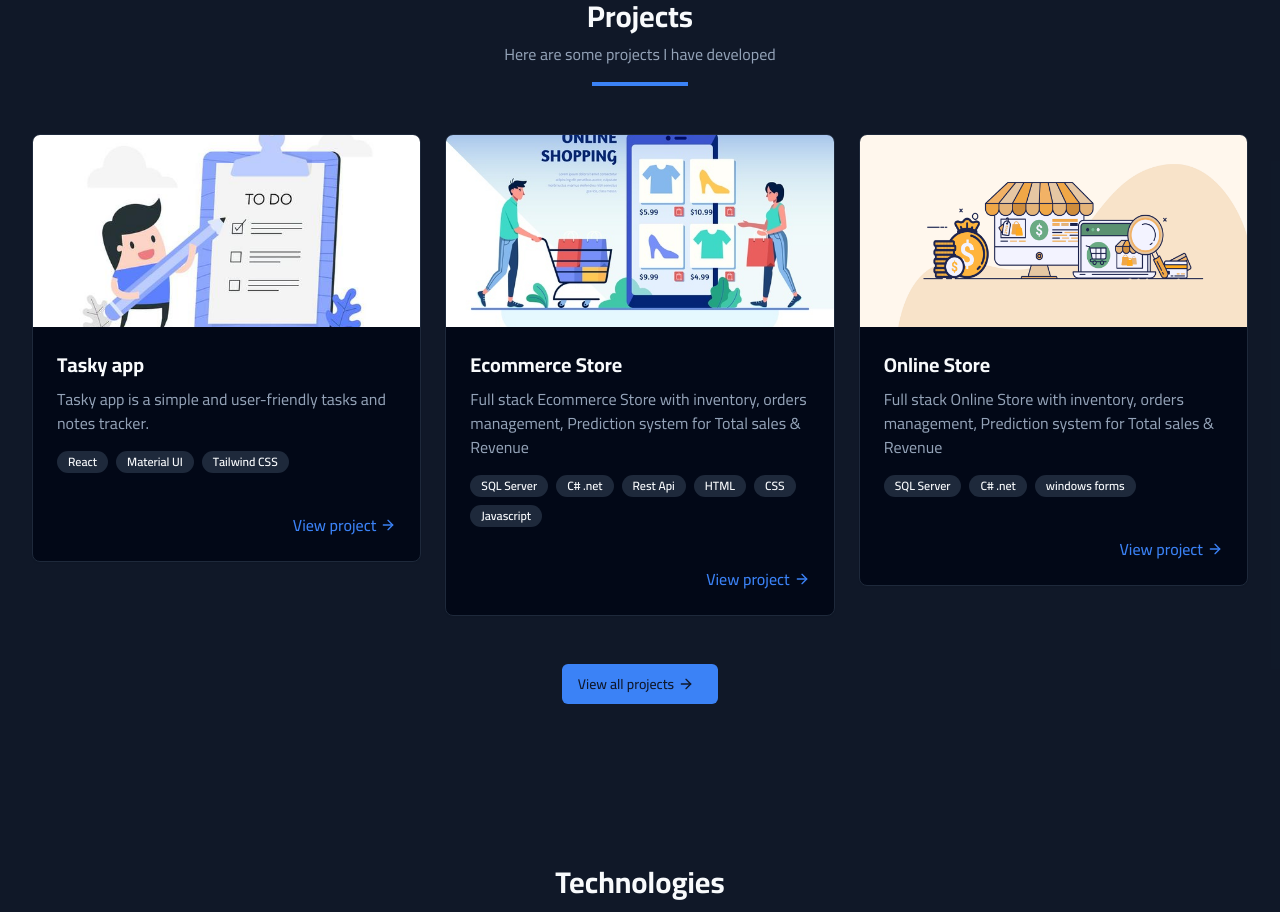
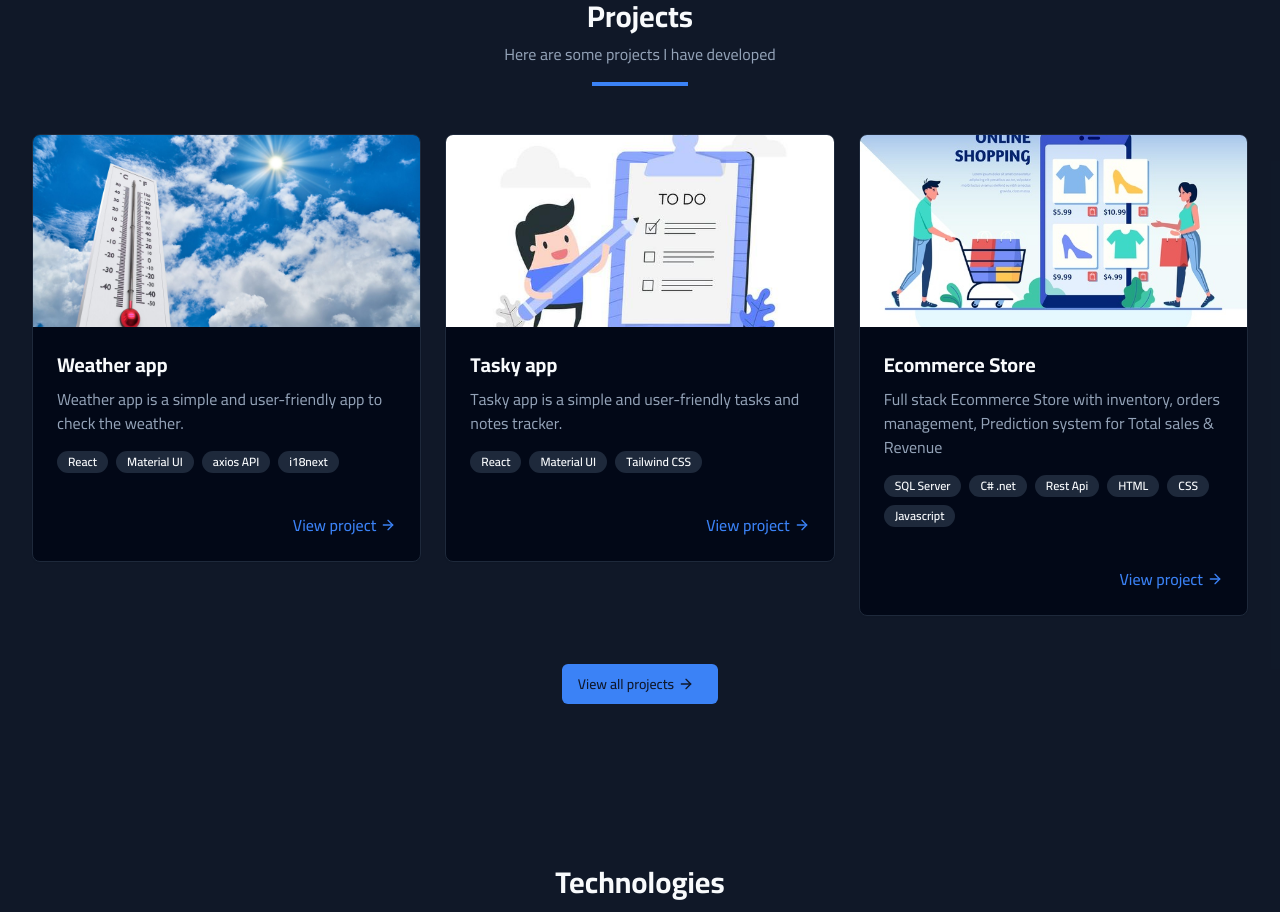
Before and after one commit to ASIMYASINOMERAHMED/portfolio, a Next.js app: page / in a window 1280 px wide. Shown: the part 2380-3292 px from the top of the page. Built offline with nearby package versions, Linux system fonts and the light colour scheme.

Commit message:
Add Weather app

```diff
--- a/app/page.tsx
+++ b/app/page.tsx
@@ -156,15 +156,24 @@ Continuing my growth, I expanded my knowledge of modern frameworks such as React
             {[
                {
                 id: "project1",
+                title: "Weather app",
+                description: "Weather app is a simple and user-friendly app to check the weather.",
+                image: "/imags/Weather.jpg",
+                tags: ["React","Material UI", "axios API", "i18next"],
+                githubLink: "https://weather-app-eight-tan-36.vercel.app/",
+                delay: 0.1,
+              },
+               {
+                id: "project2",
                 title: "Tasky app",
                 description: "Tasky app is a simple and user-friendly tasks and notes tracker.",
                 image: "/imags/todo.jpg",
                 tags: ["React","Material UI", "Tailwind CSS"],
-                githubLink: "https://github.com/ASIMYASINOMERAHMED/tasky",
+                githubLink: "https://tasky-drab.vercel.app/",
                 delay: 0.1,
               },
               {
-                id: "project2",
+                id: "project3",
                 title: "Ecommerce Store",
                 description: "Full stack Ecommerce Store with inventory, orders management, Prediction system for Total sales & Revenue",
                 image: "/imags/3.jpg",
@@ -172,15 +181,7 @@ Continuing my growth, I expanded my knowledge of modern frameworks such as React
                 tags: ["SQL Server", "C# .net", "Rest Api", "HTML","CSS","Javascript"],
                 delay: 0.2,
               },
-              {
-                id: "project3",
-                title: "Online Store",
-                description: "Full stack Online Store with inventory, orders management, Prediction system for Total sales & Revenue",
-                image: "/imags/8.png",
-                tags: ["SQL Server", "C# .net", "windows forms"],
-                githubLink: "https://github.com/ASIMYASINOMERAHMED/Online-Store-",
-                delay: 0.1,
-              },
+
 
             ].map((project) => (
               <AnimatedSection key={project.id} delay={project.delay} className="hover-scale">
--- a/app/projects/page.tsx
+++ b/app/projects/page.tsx
@@ -14,24 +14,33 @@ import AnimatedText from "@/components/animated-text"
 const projects = [
   {
     id: "project1",
+    title: "Weather app",
+    description: "Weather app is a simple and user-friendly app to check the weather.",
+    image: "/imags/Weather.jpg",
+    tags: ["React","Material UI", "axios API", "i18next"],
+    githubLink: "https://weather-app-eight-tan-36.vercel.app/",
+    delay: 0.1,
+  },
+  {
+    id: "project2",
     title: "Tasky app",
     description: "Tasky app is a simple and user-friendly tasks and notes tracker.",
     image: "/imags/todo.jpg",
     tags: ["React","Material UI", "Tailwind CSS"],
-    githubLink: "https://github.com/ASIMYASINOMERAHMED/tasky",
+    githubLink: "https://tasky-drab.vercel.app/",
     delay: 0.1,
   },
   {
-    id: "project2",
+    id: "project3",
     title: "Ecommerce Store",
     description: "Full stack Ecommerce Store with inventory, orders management, Prediction system for Total sales & Revenue",
     image: "/imags/3.jpg",
     tags: ["SQL Server", "C# .net", "Rest Api", "HTML","CSS","Javascript"],
     githubLink: "https://github.com/ASIMYASINOMERAHMED/E-commerce-website",
-    delay: 0.1,
+    delay: 0.2,
   },
   {
-    id: "project3",
+    id: "project4",
     title: "Online Store",
     description: "Full stack Online Store with inventory, orders management, Prediction system for Total sales & Revenue",
     image: "/imags/8.png",
@@ -40,16 +49,16 @@ const projects = [
     delay: 0.2,
   },
   {
-    id: "project4",
+    id: "project5",
     title: "Spoken Gloves",
     description: "Spoken Gloves Translate sign language to text for deaf people",
     image: "/imags/1.jpeg",
     tags: ["C# .net","Arduino","Windows Forms","flex sensor","speaker", "SQL Server"],
     githubLink: "https://github.com/ASIMYASINOMERAHMED/Spoken-Glove-Project",
-    delay: 0.2,
+    delay: 0.3,
   },
   {
-    id: "project5",
+    id: "project6",
     title: "Driving Licenses Managment Project (DVLD)",
     description: "The system was designed to incorporate a range of management functionalities including user, people, application types, tests types, and license types, offering a holistic solution for departmental needs. It was specifically customized to feature vision, written, and practical tests, optimizing license procedures and improving overall user satisfaction.",
     image: "/imags/2.jpeg",
@@ -58,16 +67,16 @@ const projects = [
     delay: 0.3,
   },
   {
-    id: "project6",
+    id: "project7",
     title: "Math Game",
     description: " Constructed an interactive Math Game in C# with customizable question count, operation types, and time limits. Designed an intuitive and visually appealing user interface for seamless gameplay. Created detailed quiz reports, providing results and correct answers for enhanced learning and feedback.",
     image: "/imags/1.avif",
     tags: ["C# .net", "windows forms"],
     githubLink: "https://github.com/ASIMYASINOMERAHMED/Math-Game-Project",
-    delay: 0.3,
+    delay: 0.4,
   },
   {
-    id: "project7",
+    id: "project8",
     title: "Simple Banking System",
     description: " Developed a Banking System Project independently, featuring user management and transaction processing capabilities. Established secure login tracking, SQL database storage for critical data.",
     image: "/imags/1.webp",
```
Also changed, not shown: public/imags/Weather.jpg (added).
